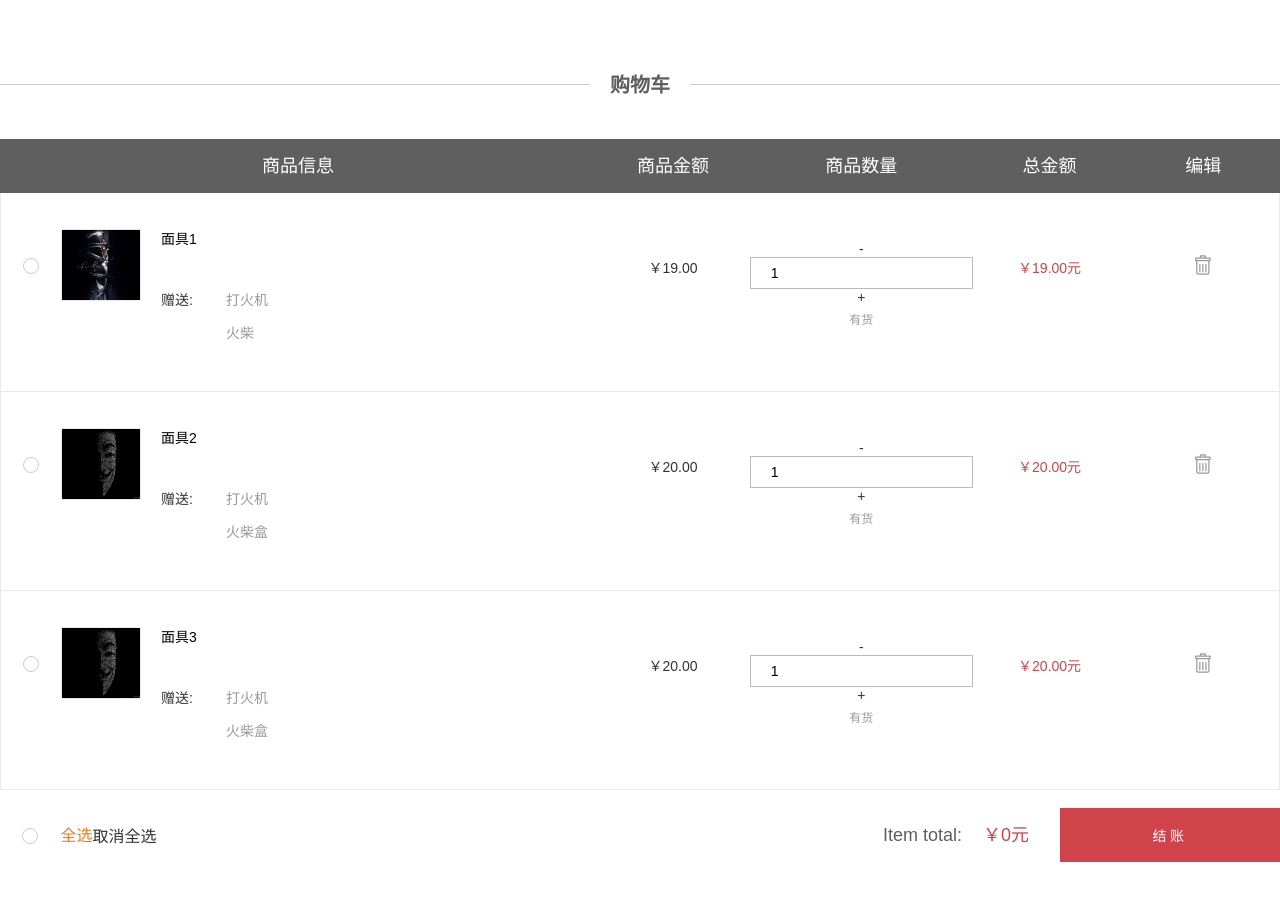
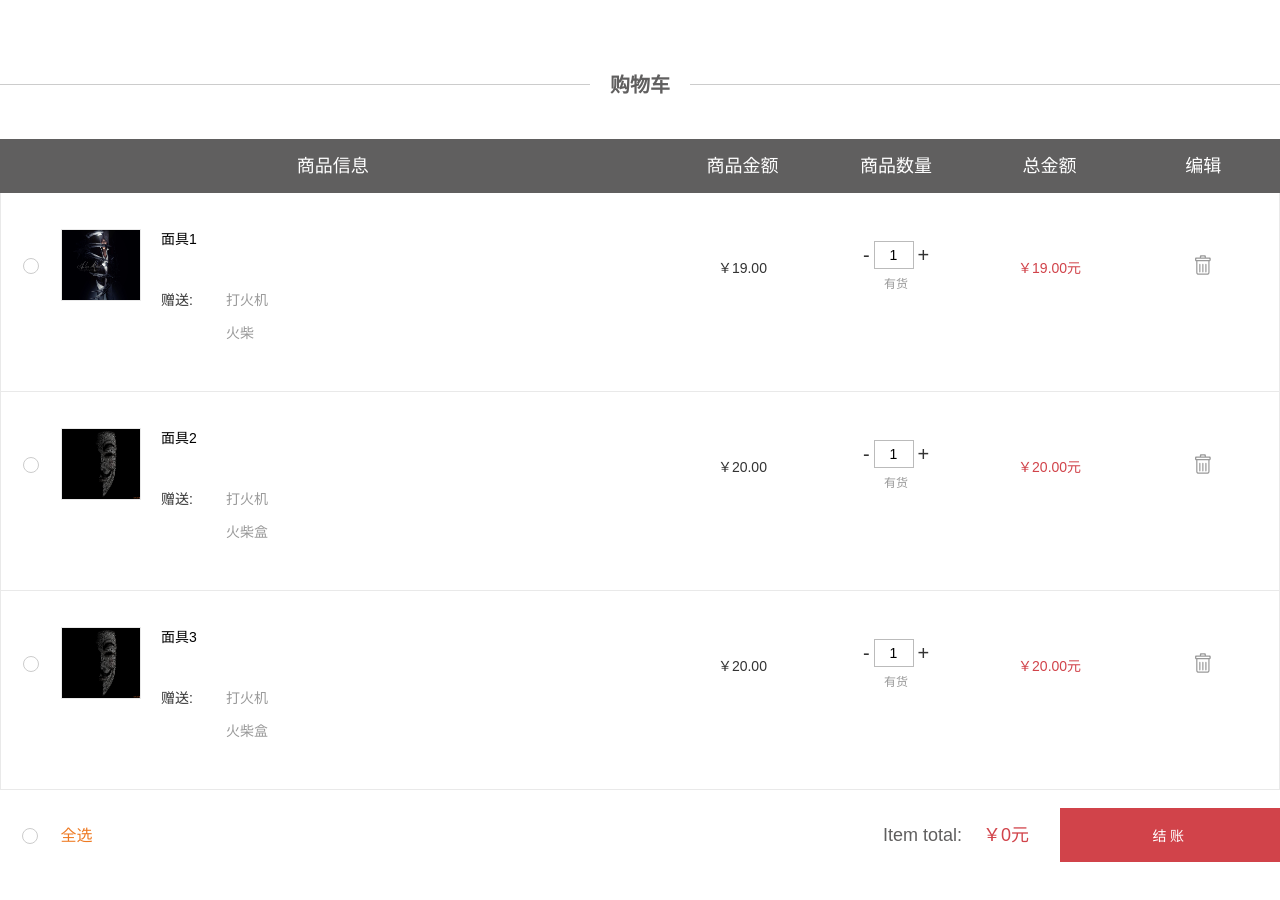
Before and after one commit to mlh1421/Vue2.0-shoppingcart, a website: page cart.html in a window 1280 px wide. Drawn offline with nearby package versions, Linux system fonts and the light colour scheme.

Commit message:
'修改商品数量input的样式'

```diff
--- a/cart.html
+++ b/cart.html
@@ -11,10 +11,14 @@
   <link href="css/checkout.css" rel="stylesheet">
   <link href="css/modal.css" rel="stylesheet">
   <style type="text/css">
-    .quentity input {
+    .quantity input {
       width: 40px;
-      padding: 5px 10px;
+       padding: 5px 10px;
       text-align: center;
+    }
+    .quantity a{
+      font-size: 20px;
+      vertical-align: middle;
     }
   </style>
 </head>
@@ -123,17 +127,12 @@
           <!-- footer -->
           <div class="cart-foot-wrap">
             <div class="cart-foot-l">
-              <div class="item-all-check" @click='checkAll(true)'>
+              <div class="item-all-check" @click='checkAll'>
                 <a href="javascript:void 0">
                     <span class="item-check-btn" :class='{check:checkAllFlag}'>
                       <svg class="icon icon-ok"><use xlink:href="#icon-ok"></use></svg>
                     </span>
                     <span>全选</span>
-                  </a>
-              </div>
-              <div class="item-all-del" @click="checkAll(false)">
-                <a href="javascript:void 0" class="item-del-btn">
-                    <span>取消全选</span>
                   </a>
               </div>
             </div>
--- a/js/cart.js
+++ b/js/cart.js
@@ -72,13 +72,13 @@ new Vue({
                 item.check = !item.check;
             }
         },
-        checkAll(flag) {
-            this.checkAllFlag = flag;
+        checkAll() {
+            this.checkAllFlag = !this.checkAllFlag;
             this.productList.forEach((item) => {
                 if (item.check == undefined) {
-                    this.$set(item, 'check', flag);
+                    this.$set(item, 'check', true);
                 } else {
-                    item.check = flag;
+                    item.check =!item.check;
                 }
             })
         }
```
